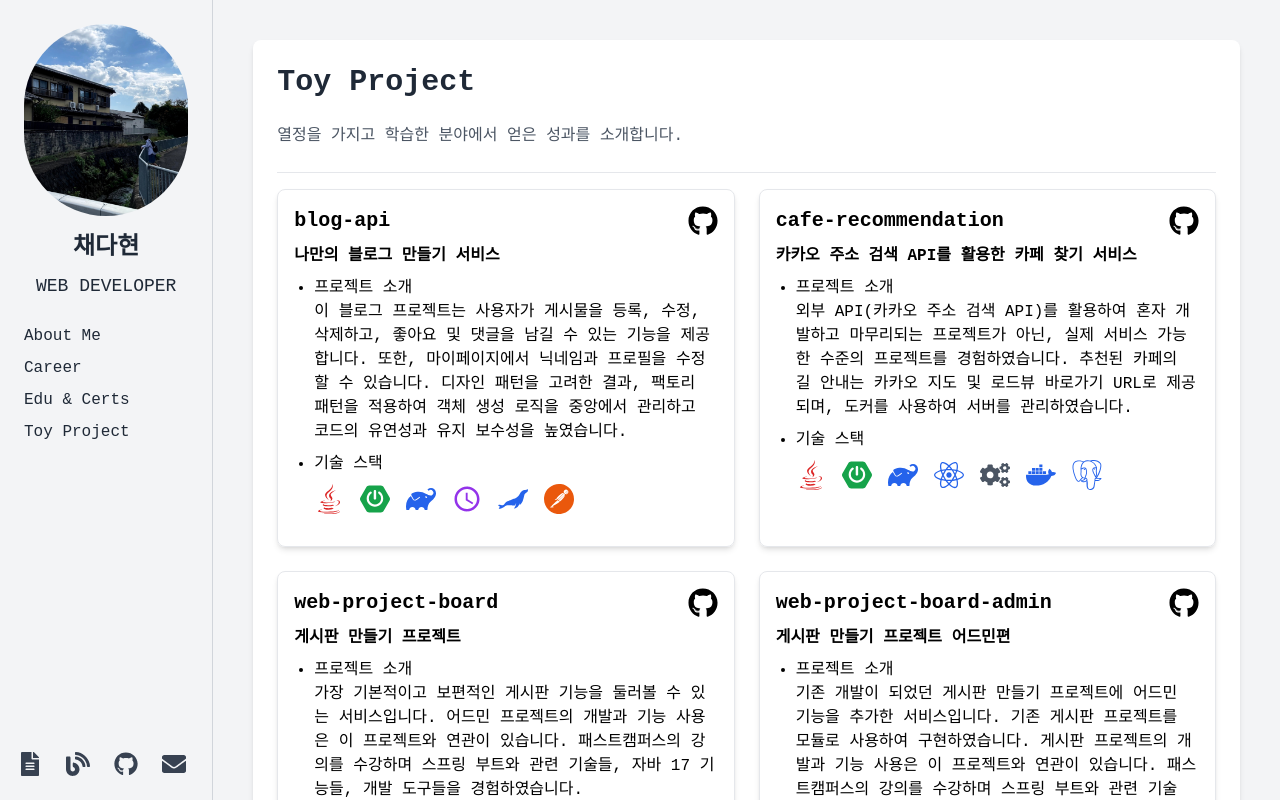
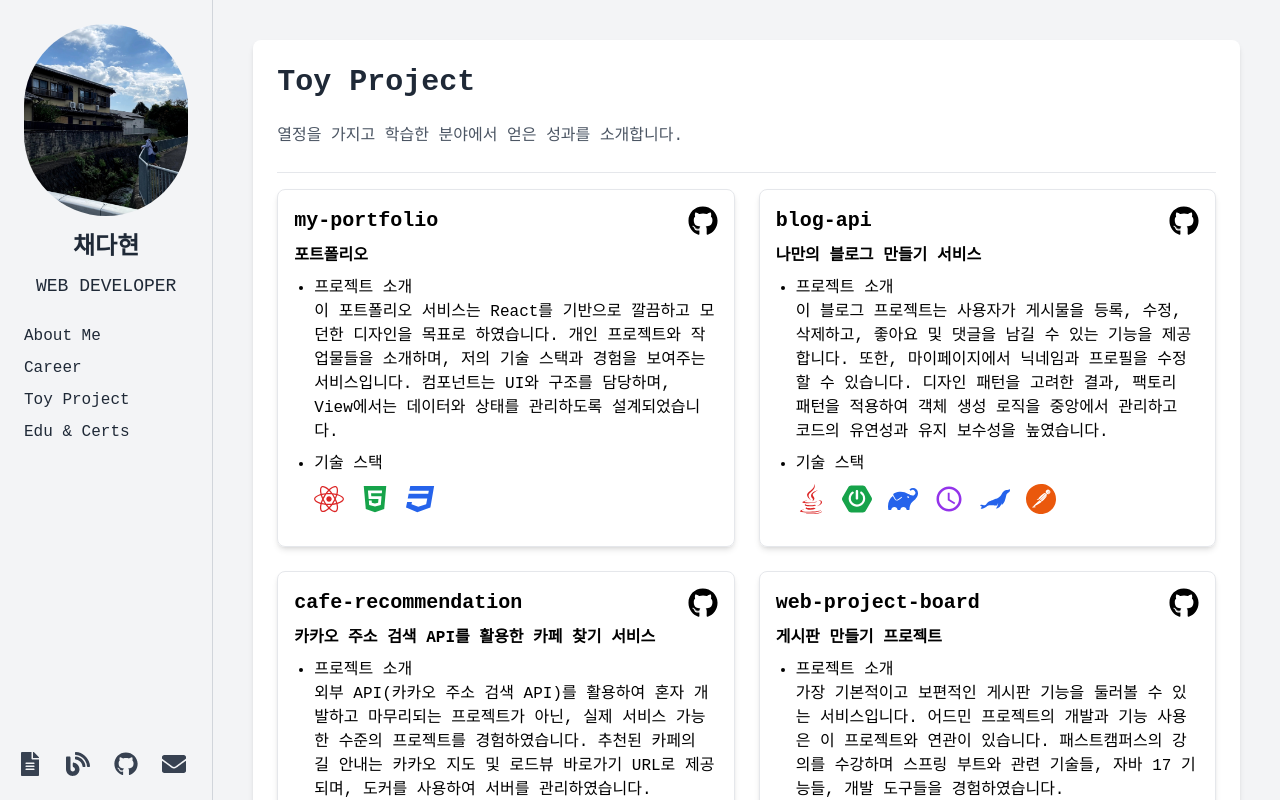
Before and after one commit to ekgus419/my-portfolio, a React (Create React App) app: page /toy-projects in a window 1280 px wide. Built offline with nearby package versions, Linux system fonts and the light colour scheme; a web font is replaced by a local one.

Commit message:
README 업데이트 및 포트폴리오 프로젝트 업데이트

```diff
--- a/src/App.jsx
+++ b/src/App.jsx
@@ -15,8 +15,8 @@ const App = () => {
                     <Routes>
                         <Route path="/" element={<AboutMeView />} />
                         <Route path="/career" element={<CareerView />} />
+                        <Route path="/toy-projects" element={<ToyProjectView />} />
                         <Route path="/education" element={<EducationAndCertificatesView />} />
-                        <Route path="/toy-projects" element={<ToyProjectView />} />
                     </Routes>
                 </main>
             </div>
--- a/src/components/Sidebar.jsx
+++ b/src/components/Sidebar.jsx
@@ -14,8 +14,8 @@ const Sidebar = () => (
             <ul className='flex flex-col space-y-2'>
                 <li><Link to="/" className="text-base text-gray-800 focus:outline-none">About Me</Link></li>
                 <li><Link to="/career" className="text-base text-gray-800 focus:outline-none">Career</Link></li>
+                <li><Link to="/toy-projects" className="text-base text-gray-800 focus:outline-none">Toy Project</Link></li>
                 <li><Link to="/education" className="text-base text-gray-800 focus:outline-none">Edu & Certs</Link></li>
-                <li><Link to="/toy-projects" className="text-base text-gray-800 focus:outline-none">Toy Project</Link></li>
             </ul>
         </nav>
         <footer className='flex flex-row items-center justify-center space-x-4 mt-auto'>
--- a/src/components/ToyProject.jsx
+++ b/src/components/ToyProject.jsx
@@ -1,6 +1,5 @@
 import React from 'react';
 import { FaGithub } from 'react-icons/fa';
-import { ToyProjectInfo } from '../data/ToyProjectData';
 
 const ToyProjectDetail = ({ detail }) => (
   <div className='mb-4'>
--- a/src/data/ToyProjectData.js
+++ b/src/data/ToyProjectData.js
@@ -1,8 +1,33 @@
-import { FaGithub, FaJava, FaReact, FaDocker, FaCogs, FaInfo } from 'react-icons/fa';
+import { FaGithub, FaJava, FaReact, FaDocker, FaCogs, FaInfo, FaHtml5, FaCss3 } from 'react-icons/fa';
 import { MdQueryBuilder } from 'react-icons/md';
 import { SiSpringboot, SiGradle, SiPostgresql, SiMariadb, SiJunit5, SiThymeleaf, SiPostman } from 'react-icons/si';
 
 export const ToyProjectInfo = [
+    {
+        title: 'my-portfolio',
+        details: [
+            {
+                title: '포트폴리오',
+                items: [
+                    {
+                        subtitle: '프로젝트 소개',
+                        description: '이 포트폴리오 서비스는 React를 기반으로 깔끔하고 모던한 디자인을 목표로 하였습니다. 개인 프로젝트와 작업물들을 소개하며, 저의 기술 스택과 경험을 보여주는 서비스입니다. 컴포넌트는 UI와 구조를 담당하며, View에서는 데이터와 상태를 관리하도록 설계되었습니다.'
+                    },
+                    {
+                        subtitle: '기술 스택',
+                        description: (
+                            <div className='flex space-x-4 mt-2'>
+                                <FaReact className='text-3xl text-red-600' title='React' />
+                                <FaHtml5 className='text-3xl text-green-600' title='HTML' />
+                                <FaCss3 className='text-3xl text-blue-600' title='Css' />
+                            </div>
+                        )
+                    },
+                ]
+            }
+        ],
+        githubUrl: 'https://github.com/ekgus419/my-portfolio'
+    },
     {
         title: 'blog-api',
         details: [
--- a/src/index.js
+++ b/src/index.js
@@ -1,9 +1,9 @@
 import React from 'react';
-import ReactDOM from 'react-dom';
+import ReactDOM from 'react-dom/client';
 import App from './App';
 import './index.css';
 
-const root = ReactDOM.createRoot(document.getElementById('root')); // createRoot를 사용하여 root를 생성합니다.
+const root = ReactDOM.createRoot(document.getElementById('root'));
 root.render(
     <React.StrictMode>
         <App />
```
Also changed, not shown: 1 other file (tests, documents, lock files or other folders).
